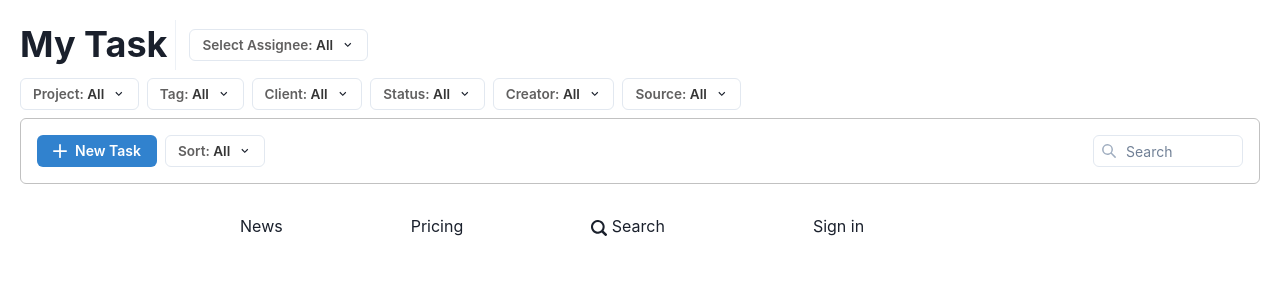
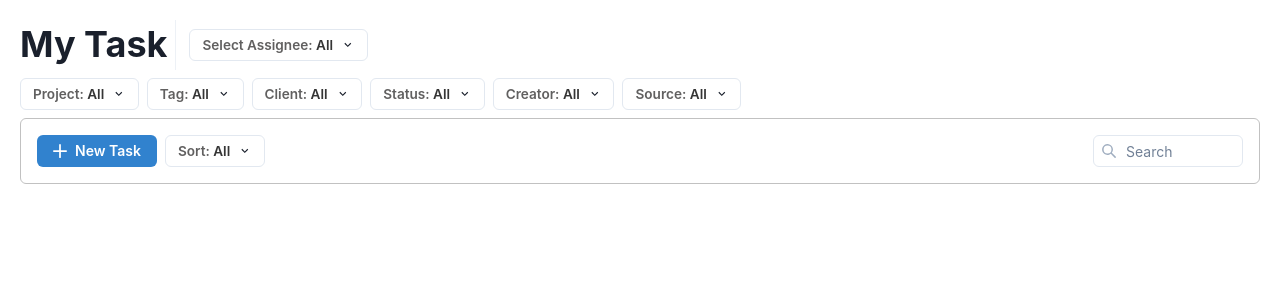
Before and after one commit to IamSanjayGupta/dazzling-measure-5625, a React (Create React App) app: page / in a window 1280 px wide. Shown: the top 300 px of the page. Built offline with nearby package versions, Linux system fonts and the light colour scheme.

Commit message:
resoving merge issue

```diff
--- a/src/App.js
+++ b/src/App.js
@@ -1,13 +1,11 @@
-
 import "./App.css";
 import Task from "./components/Task/Task";
-import Navbar from './components/Blogs/BlogNavbar/Navbar';
+import Navbar from "./components/Blogs/BlogNavbar/Navbar";
 
 function App() {
   return (
     <div className="App">
       <Task />
-    <Navbar/>
     </div>
   );
 }
```
Also changed, not shown: src/components/Blogs/BlogNavbar/Navbar.jsx (+6 -9 lines), 1 other file (tests, documents, lock files or other folders).
